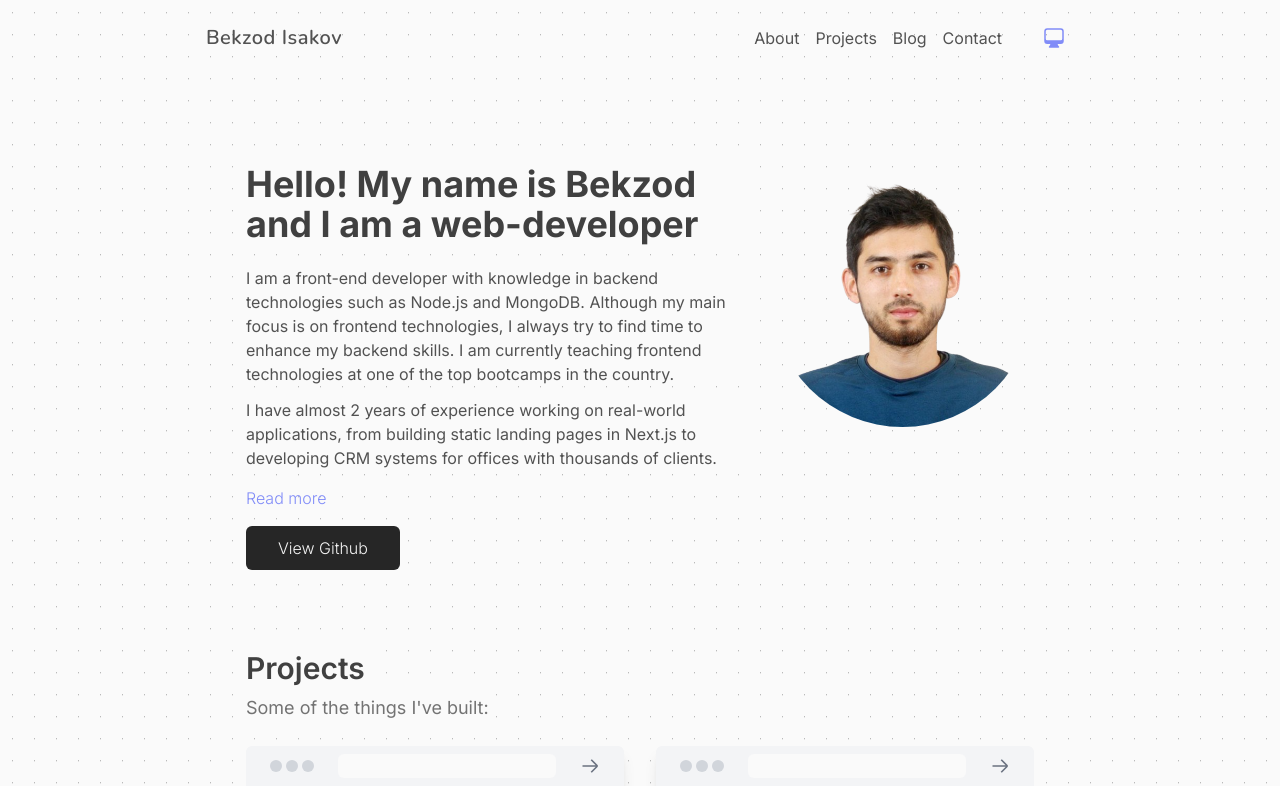
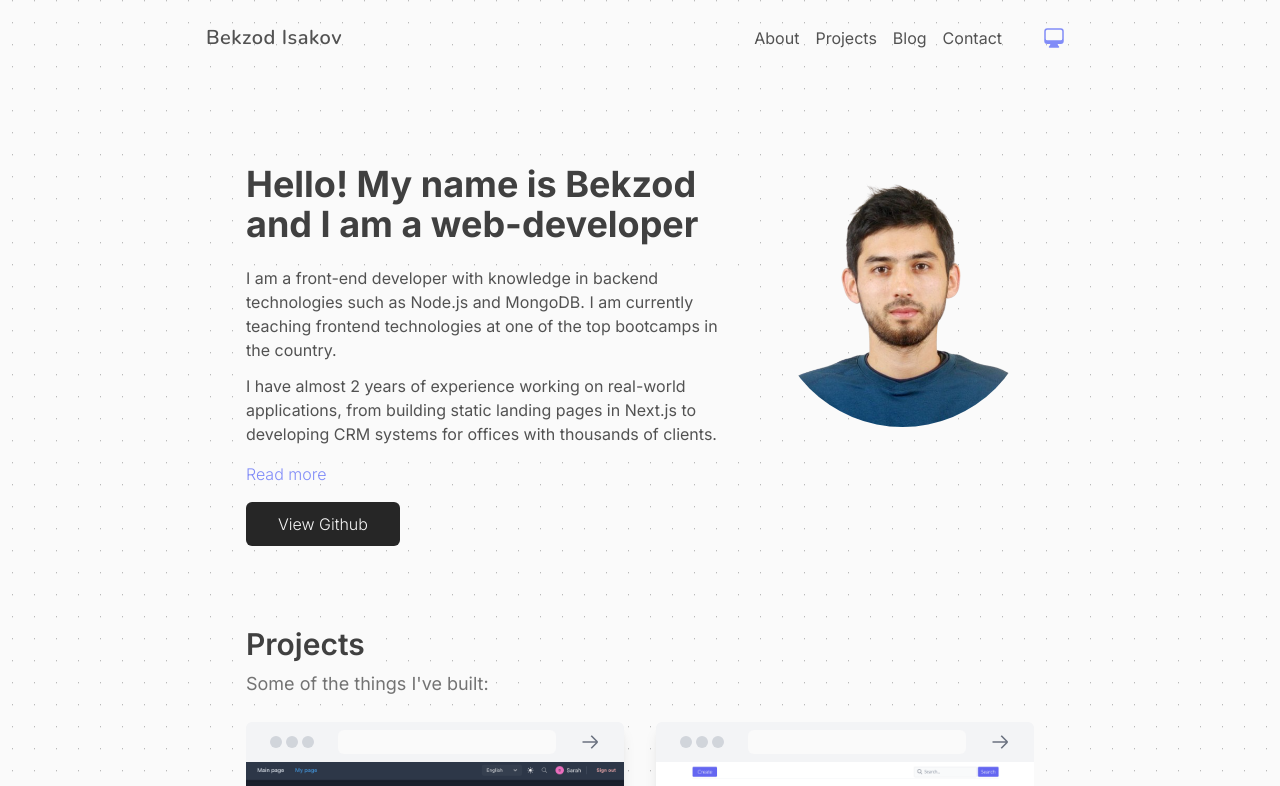
Before and after one commit to BehzodIsakov/my_website, a Next.js app: page / in a window 1280 px wide. Shown: the top 786 px of the page. Built offline with nearby package versions, Linux system fonts and the light colour scheme.

Commit message:
edit about text on home page

```diff
--- a/components/Profile.tsx
+++ b/components/Profile.tsx
@@ -8,9 +8,7 @@ export default function Profile() {
         <h1>Hello! My name is Bekzod and I am a web-developer</h1>
         <p>
           I am a front-end developer with knowledge in backend technologies such
-          as Node.js and MongoDB. Although my main focus is on frontend
-          technologies, I always try to find time to enhance my backend skills.
-          I am currently teaching frontend technologies at one of the top
+          as Node.js and MongoDB. I am currently teaching frontend technologies at one of the top
           bootcamps in the country.
         </p>
         <p>
```
